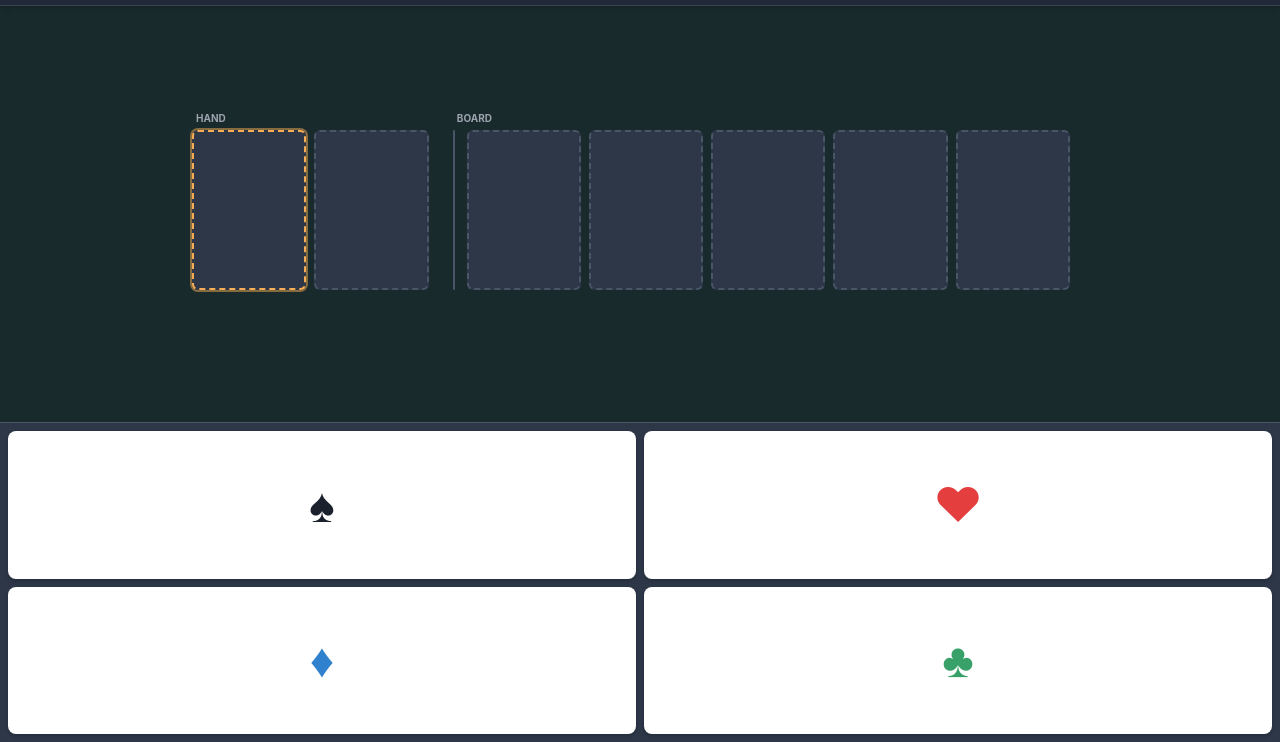
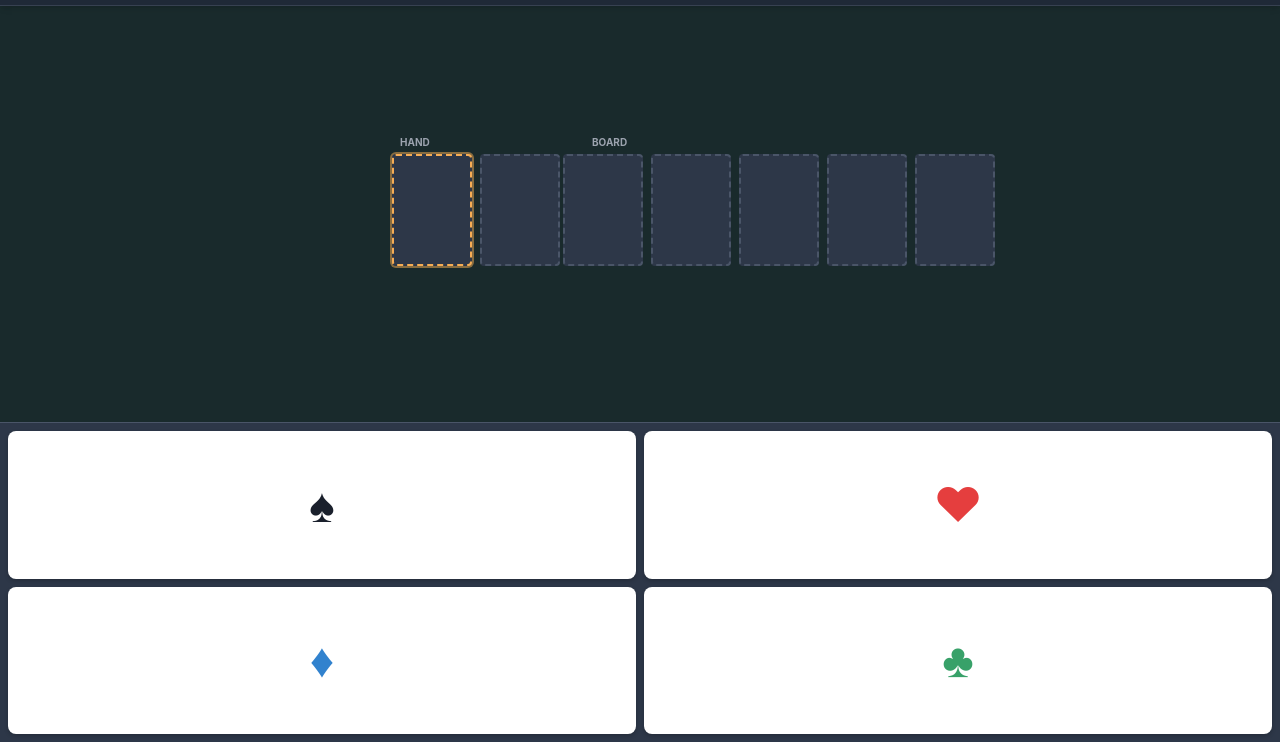
Before and after one commit to seiichiM/pcalc, a plain HTML site: page index.html in a window 1280 px wide. Shown: the part 58-800 px from the top of the page. Drawn offline with nearby package versions, Linux system fonts and the light colour scheme.

Commit message:
Add index.html

```diff
--- a/index.html
+++ b/index.html
@@ -26,13 +26,13 @@
             aspect-ratio: 2.5 / 3.5;
             background-color: #2d3748;
             border: 2px dashed #4a5568;
-            border-radius: 6px;
+            border-radius: 4px; /* Smaller radius */
             display: flex;
             flex-direction: column;
             align-items: center;
             justify-content: center;
             font-weight: bold;
-            font-size: clamp(0.8rem, 2vh, 1.2rem); /* Slightly smaller for 7 in row */
+            font-size: clamp(0.7rem, 1.5vh, 1rem); /* Smaller font */
             cursor: pointer;
             transition: all 0.1s;
             position: relative;
@@ -144,14 +144,6 @@
             height: 30px;
         }
 
-        /* Separator for Hole/Board */
-        .separator {
-            width: 2px;
-            background-color: #4a5568;
-            margin: 0 4px;
-            border-radius: 1px;
-        }
-
     </style>
 
     <!-- PWA Settings -->
@@ -190,30 +182,27 @@
         </div>
     </div>
 
-    <!-- Table: Single Row Layout -->
+    <!-- Table: Compact Layout -->
     <div class="table-area">
-        <div class="w-full max-w-4xl mx-auto flex flex-col gap-1">
+        <div class="w-full max-w-4xl mx-auto flex flex-col gap-1 items-center">
 
             <!-- Labels -->
-            <div class="flex px-1 text-[10px] text-gray-400 font-bold">
-                <div style="flex: 2">HAND</div>
-                <div style="width: 10px"></div>
-                <div style="flex: 5">BOARD</div>
+            <div class="flex w-full px-4 text-[10px] text-gray-400 font-bold max-w-lg">
+                <div style="width: 30%">HAND</div>
+                <div style="flex: 1"></div>
+                <div style="width: 60%">BOARD</div>
             </div>
 
-            <!-- Cards Row -->
-            <div class="flex gap-2 h-32 md:h-40">
+            <!-- Cards Row (Smaller Height, Larger Gap) -->
+            <div class="flex gap-8 h-20 md:h-28 w-full max-w-lg px-2 justify-center">
                 <!-- Hole Cards (2) -->
-                <div class="flex gap-2 flex-1">
+                <div class="flex gap-2 w-[30%]">
                     <div class="card-slot flex-1" id="hole-1" onclick="selectSlot('hole-1')"></div>
                     <div class="card-slot flex-1" id="hole-2" onclick="selectSlot('hole-2')"></div>
                 </div>
 
-                <!-- Separator -->
-                <div class="separator"></div>
-
                 <!-- Board Cards (5) -->
-                <div class="flex gap-2 flex-[2.5]">
+                <div class="flex gap-2 w-[70%]">
                     <div class="card-slot flex-1" id="board-1" onclick="selectSlot('board-1')"></div>
                     <div class="card-slot flex-1" id="board-2" onclick="selectSlot('board-2')"></div>
                     <div class="card-slot flex-1" id="board-3" onclick="selectSlot('board-3')"></div>
```
